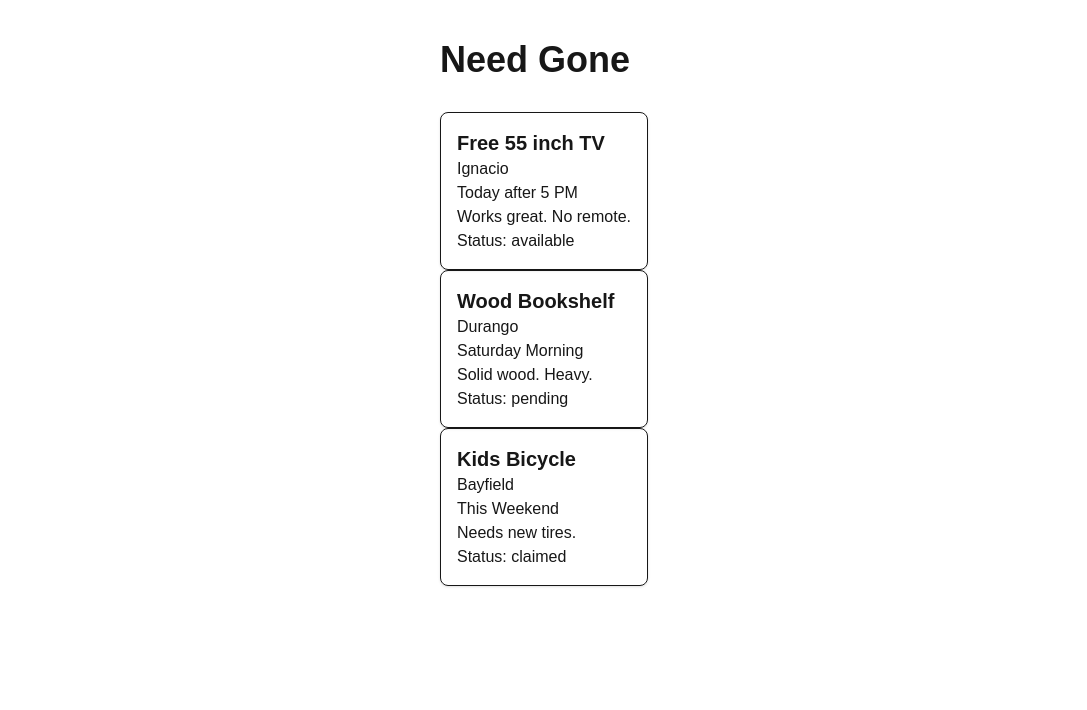
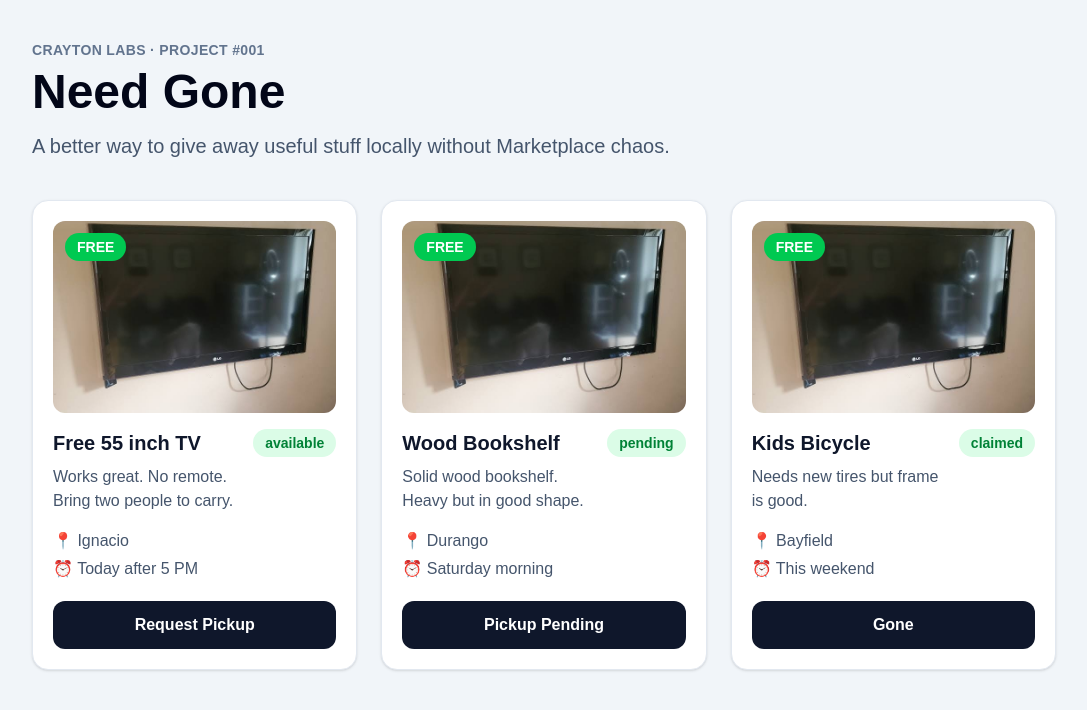
Before and after one commit to kr8tn/need-gone, a Next.js app: page / in a window 1280 px wide. Shown: the top 710 px of the page, without its empty margins (96-1183 px from the left). Built offline with nearby package versions, Linux system fonts and the light colour scheme.

Commit message:
Sprint 2: Added Images, Free Badge, and Dynamic Button TExt

```diff
--- a/app/page.tsx
+++ b/app/page.tsx
@@ -1,47 +1,64 @@
 import ItemCard from "@/components/ItemCard";
-import type { Item } from "@/models/Item"
+import type { Item } from "@/models/Item";
 
 const items: Item[] = [
   {
     id: 1,
     userId: 1,
     title: "Free 55 inch TV",
-  description: "Works great. No remote.",
+    description: "Works great. No remote. Bring two people to carry.",
     city: "Ignacio",
     pickupWindow: "Today after 5 PM",
     status: "available",
+    imageUrls: ['/images/tv.jpg'],
+
   },
-{   id: 2,
+  {
+    id: 2,
     userId: 2,
     title: "Wood Bookshelf",
-    description: "Solid wood. Heavy.",
+    description: "Solid wood bookshelf. Heavy but in good shape.",
     city: "Durango",
-    pickupWindow: "Saturday Morning",
+    pickupWindow: "Saturday morning",
     status: "pending",
+    imageUrls: ['/images/tv.jpg'],
   },
   {
     id: 3,
     userId: 3,
     title: "Kids Bicycle",
-    description: "Needs new tires.",
+    description: "Needs new tires but frame is good.",
     city: "Bayfield",
-    pickupWindow: "This Weekend",
+    pickupWindow: "This weekend",
     status: "claimed",
+    imageUrls: ['/images/tv.jpg'],
   },
 ];
 
-
 export default function Home() {
   return (
-   <main className="mx-auto mt-10 max-w-3xl">
-    <h1 className="mb-8 text-4xl font-bold">
+    <main className="min-h-screen bg-slate-100 px-6 py-10">
+      <section className="mx-auto max-w-5xl">
+        <header className="mb-10">
+          <p className="text-sm font-bold uppercase tracking-wide text-slate-500">
+            Crayton Labs · Project #001
+          </p>
+
+          <h1 className="mt-2 text-5xl font-black text-slate-950">
             Need Gone
           </h1>
 
+          <p className="mt-4 max-w-2xl text-xl text-slate-600">
+            A better way to give away useful stuff locally without Marketplace chaos.
+          </p>
+        </header>
+
+        <div className="grid gap-6 md:grid-cols-2 lg:grid-cols-3">
           {items.map((item) => (
             <ItemCard key={item.id} item={item} />
           ))}
-
+        </div>
+      </section>
     </main>
   );
 }
--- a/components/ItemCard.tsx
+++ b/components/ItemCard.tsx
@@ -1,21 +1,56 @@
 import type { Item } from "@/models/Item";
+import { Span } from "next/dist/trace";
 
 type ItemCardProps = {
   item: Item;
 };
 
+
 export default function ItemCard({ item }: ItemCardProps) {
+
+  let buttonText = "Request Pickup";
+
+if (item.status === "pending") {
+  buttonText = "Pickup Pending";
+}
+
+if (item.status === "claimed") {
+  buttonText = "Gone";
+}
+
   return (
-    <div className="rounded-lg border p-4 shadow">
-      <h2 className="text-xl font-bold">{item.title}</h2>
+    <article className="rounded-2xl border border-slate-200 bg-white p-5 shadow-sm">
+     <div className="relative mb-4 h-48 overflow-hidden rounded-xl bg-slate-200">
+  <span className="absolute left-3 top-3 z-10 rounded-full bg-green-500 px-3 py-1 text-sm font-bold text-white">
+    FREE
+  </span>
 
-      <p>{item.city}</p>
+  <img
+    src={item.imageUrls[0]}
+    alt={item.title}
+    className="h-full w-full object-cover"
+  />
+</div>
 
-      <p>{item.pickupWindow}</p>
+      <div className="flex items-start justify-between gap-4">
+        <div>
+          <h2 className="text-xl font-bold text-slate-900">{item.title}</h2>
+          <p className="mt-2 text-slate-600">{item.description}</p>
+        </div>
 
-      <p>{item.description}</p>
+        <span className="rounded-full bg-green-100 px-3 py-1 text-sm font-semibold text-green-700">
+          {item.status}
+        </span>
+      </div>
 
-      <p>Status: {item.status}</p>
-    </div>
+      <div className="mt-4 space-y-1 text-slate-600">
+        <p>📍 {item.city}</p>
+        <p>⏰ {item.pickupWindow}</p>
+      </div>
+
+      <button className="mt-5 w-full rounded-xl bg-slate-900 px-4 py-3 font-bold text-white hover:bg-slate-700">
+        {buttonText}
+      </button>
+    </article>
   );
 }
--- a/models/Item.ts
+++ b/models/Item.ts
@@ -0,0 +1,15 @@
+
+export type Item = {
+  id: number;
+  userId: number;
+
+  title: string;
+  description: string;
+
+  imageUrls: string[];
+
+  city: string;
+  pickupWindow: string;
+
+  status: "available" | "pending" | "claimed";
+};
```
Also changed, not shown: public/images/TV.jpg (added), 1 other file (tests, documents, lock files or other folders). Lines whose indentation alone changed are shown as unchanged.
